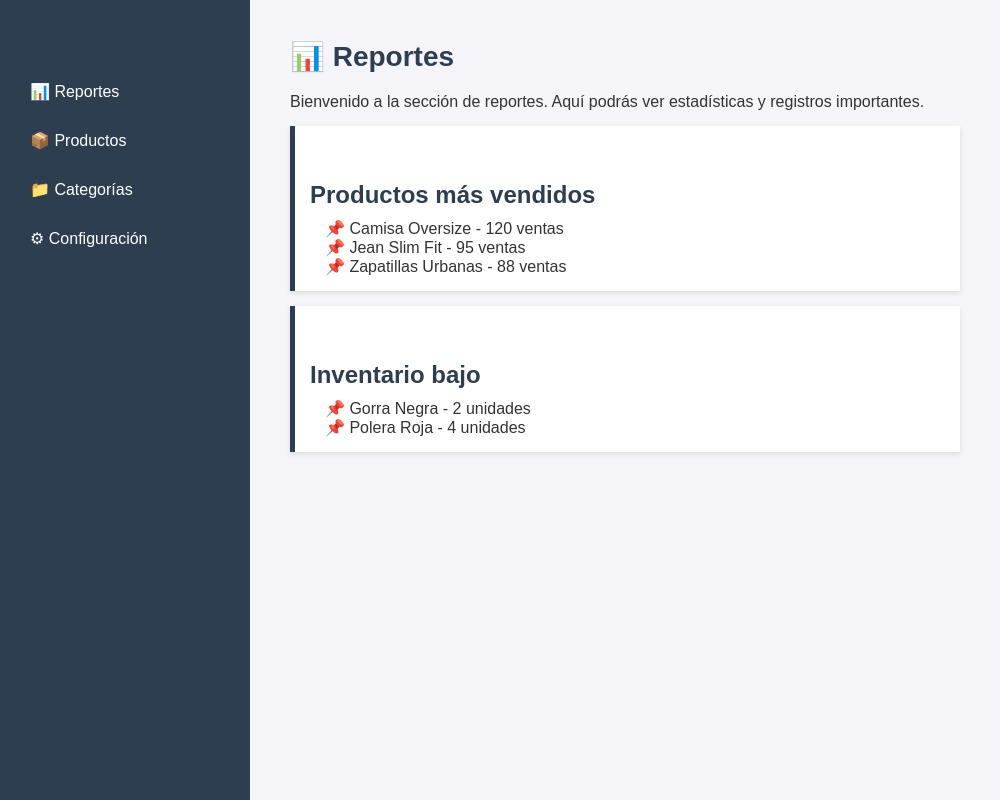
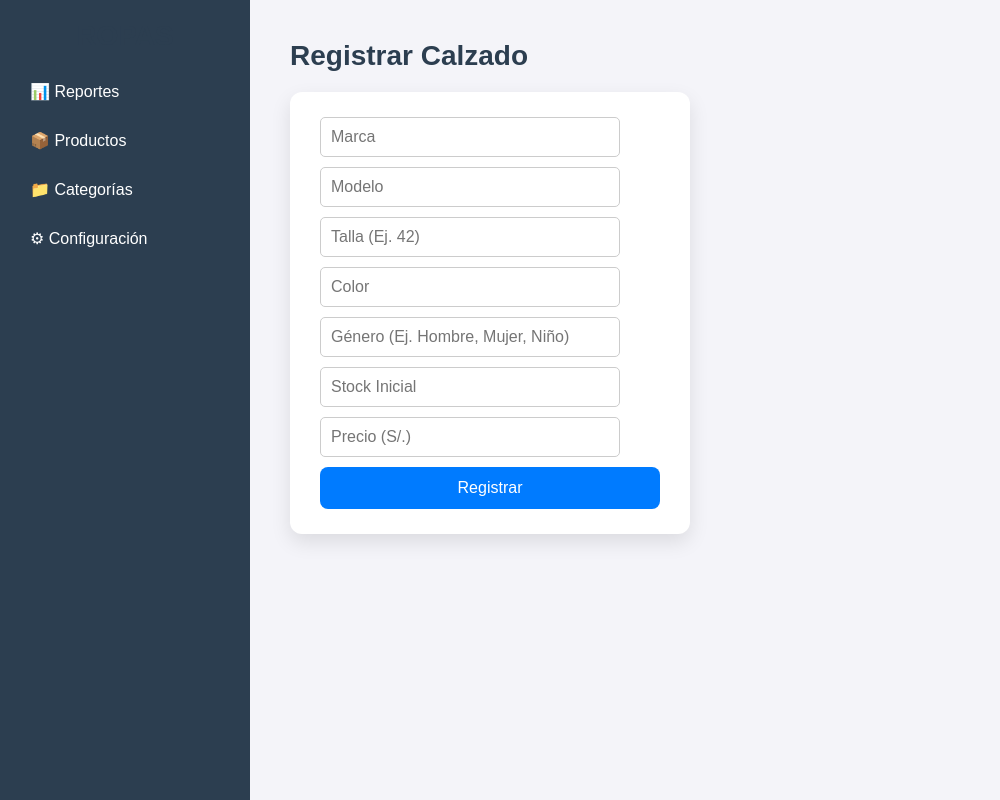
Before and after one commit to Juanko28/MyMype, an Electron app: page index.html in a window 1000 px wide. Both pictures are taken after a click on the link "📊 Reportes". Drawn offline with Linux system fonts and the light colour scheme.

Commit message:
Vista Agregar

```diff
--- a/style.css
+++ b/style.css
@@ -13,6 +13,7 @@
 }
 
 body {
+    font-family: 'Segoe UI', Tahoma, Geneva, Verdana, sans-serif;
     display: flex;
     height: 100vh;
     background-color: #f4f4f4;
--- a/ventanas-style/reportes-style.css
+++ b/ventanas-style/reportes-style.css
@@ -2,23 +2,49 @@
     padding: 20px;
 }
 
-.report-card {
-    background-color: white;
-    padding: 15px;
-    margin-top: 15px;
-    border-left: 5px solid #2c3e50;
-    box-shadow: 0 2px 5px rgba(0,0,0,0.1);
+form {
+    background-color: #ffffff;
+    padding: 25px 30px;
+    border-radius: 12px;
+    box-shadow: 0 8px 20px rgba(0, 0, 0, 0.1);
+    width: 100%;
+    max-width: 400px;
 }
 
-.report-card h3 {
-    margin-bottom: 10px;
+form h2 {
+    text-align: center;
+    margin-bottom: 20px;
+    color: #333;
 }
 
-.report-card ul {
-    list-style: none;
-    padding-left: 15px;
+form input {
+    width: 100%;
+    padding: 12px;
+    margin-bottom: 15px;
+    border: 1px solid #ccc;
+    border-radius: 8px;
+    box-sizing: border-box;
+    font-size: 14px;
+    transition: border-color 0.3s;
 }
 
-.report-card li::before {
-    content: "📌 ";
+form input:focus {
+    border-color: #007bff;
+    outline: none;
 }
+
+form button {
+    width: 100%;
+    padding: 12px;
+    background-color: #007bff;
+    color: white;
+    border: none;
+    border-radius: 8px;
+    font-size: 16px;
+    cursor: pointer;
+    transition: background-color 0.3s;
+}
+
+form button:hover {
+    background-color: #0056b3;
+}
--- a/ventanas/Reportes.html
+++ b/ventanas/Reportes.html
@@ -1,21 +1,14 @@
 <div class="reportes-container">
-    <h2>📊 Reportes</h2>
-    <p>Bienvenido a la sección de reportes. Aquí podrás ver estadísticas y registros importantes.</p>
+    <h2>Registrar Calzado</h2>
+    <form id="formProducto">
+        <input type="text" id="marca" placeholder="Marca" required>
+        <input type="text" id="modelo" placeholder="Modelo" required>
+        <input type="text" id="talla" placeholder="Talla (Ej. 42)" required>
+        <input type="text" id="color" placeholder="Color" required>
+        <input type="text" id="genero" placeholder="Género (Ej. Hombre, Mujer, Niño)" required>
+        <input type="number" id="stock" placeholder="Stock Inicial" required>
+        <input type="number" id="precio" placeholder="Precio (S/.)" step="0.01" required>
+        <button type="submit">Registrar</button>
+    </form>
 
-    <div class="report-card">
-        <h3>Productos más vendidos</h3>
-        <ul>
-            <li>Camisa Oversize - 120 ventas</li>
-            <li>Jean Slim Fit - 95 ventas</li>
-            <li>Zapatillas Urbanas - 88 ventas</li>
-        </ul>
-    </div>
-
-    <div class="report-card">
-        <h3>Inventario bajo</h3>
-        <ul>
-            <li>Gorra Negra - 2 unidades</li>
-            <li>Polera Roja - 4 unidades</li>
-        </ul>
-    </div>
 </div>
```
Also changed, not shown: 2 other files.
